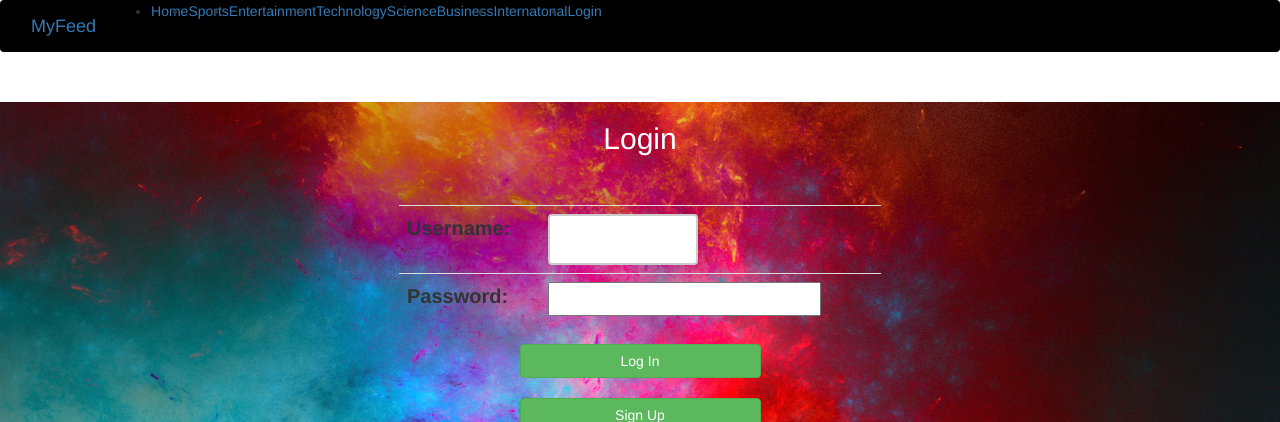
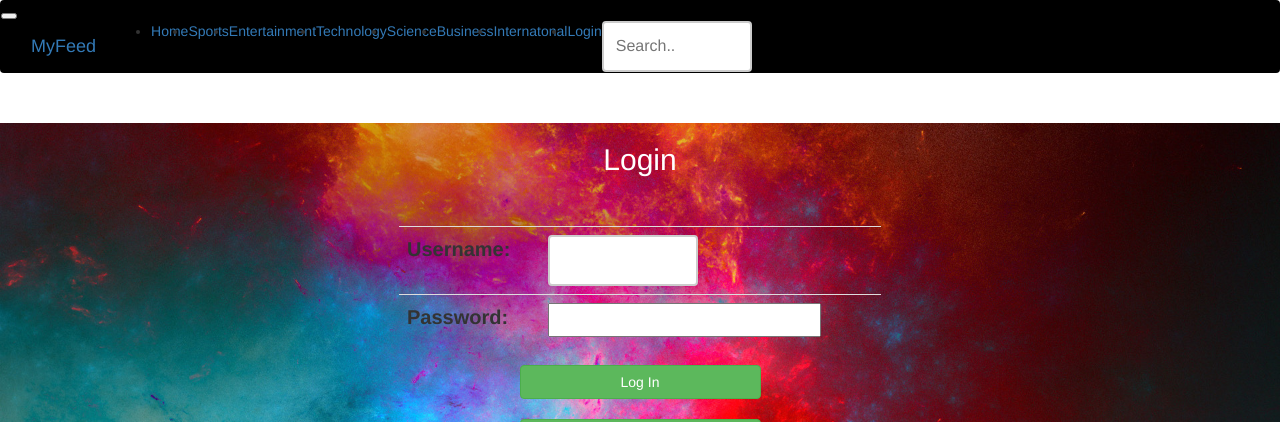
Before and after one commit to Aslam16/Myfeed, a Django app: page /login/ in a window 1280 px wide. Shown: the top 422 px of the page. Run offline with Django 3.2, Linux system fonts and the light colour scheme; some libraries are stand-ins or nearby versions.

Commit message:
no form1

```diff
--- a/MyFeedapp/templates/basePageDisplay.html
+++ b/MyFeedapp/templates/basePageDisplay.html
@@ -41,7 +41,7 @@
     <div id="loader"></div>
     <div id="menu" style="display:none;">
     <nav  class="navbar navbar-expand-lg navbar-light bg-light" style="background:rgb(0,0,0);">
-        <button style="display:none" class="navbar-toggler" type="button" data-toggle="collapse" data-target="#navbarTogglerDemo01" aria-controls="navbarTogglerDemo01" aria-expanded="false" aria-label="Toggle navigation">
+        <button class="navbar-toggler" type="button" data-toggle="collapse" data-target="#navbarTogglerDemo01" aria-controls="navbarTogglerDemo01" aria-expanded="false" aria-label="Toggle navigation">
             <span class="navbar-toggler-icon"></span>
         </button>
         <div class="collapse navbar-collapse" id="navbarTogglerDemo01" >
@@ -49,22 +49,25 @@
                 <a class="navbar-brand" href="#">MyFeed</a>
             </div>
             <ul class="navbar-nav mr-auto mt-2 mt-lg-0">
-                <li class="nav-item"><a class="nav-link" href="{% url 'feed:home_page' %}">Home</a></li>
-                <li class="nav-item"><a class="nav-link" href="{% url 'feed:sports_page' %}">Sports</a></li>
-                <li class="nav-item"><a class="nav-link" href="{% url 'feed:entertainment_page' %}">Entertainment</a></li>
-                <li class="nav-item"><a class="nav-link" href="{% url 'feed:tech_page' %}">Technology</a></li>
-                <li class="nav-item"><a class="nav-link" href="{% url 'feed:science_page' %}">Science</a></li>
-                <li class="nav-item"><a class="nav-link" href="{% url 'feed:business_page' %}">Business</a></li>
-                <li class="nav-item"><a class="nav-link" href="{% url 'feed:international_page' %}">Internatonal</a></li>
+                <li><a href="{% url 'feed:home_page' %}">Home</a></li>
+                <li><a href="{% url 'feed:sports_page' %}">Sports</a></li>
+                <li><a href="{% url 'feed:entertainment_page' %}">Entertainment</a></li>
+                <li><a href="{% url 'feed:tech_page' %}">Technology</a></li>
+                <li><a href="{% url 'feed:science_page' %}">Science</a></li>
+                <li><a href="{% url 'feed:business_page' %}">Business</a></li>
+                <li><a href="{% url 'feed:international_page' %}">Internatonal</a></li>
                 {% if request.user.is_authenticated %}
-                <li class="nav-item"><a class="nav-link" href="{% url 'feed:user_saved_page' %}">{{request.user.first_name}}</a></li>
-                <li class="nav-item"><a class="nav-link" href="{% url 'feed:logout_page' %}">Logout</a></li>
+                <li><a href="{% url 'feed:user_saved_page' %}">{{request.user.first_name}}</a></li>
+                <li><a href="{% url 'feed:logout_page' %}">Logout</a></li>
                 {% else %}
-                    <li class="nav-item"><a class="nav-link" href="{% url 'feed:login_page' %}">Login</a></li>
+                    <li><a href="{% url 'feed:login_page' %}">Login</a></li>
                 {% endif %}
             </ul>
 
-
+            <form name = "form" action = "{% url 'feed:search_page' %}" method = "POST"  >
+                        {% csrf_token %}
+                        <input type="text" class = "search" name="search"  placeholder="Search..">
+            </form>
 
         </div>
     </nav>
```
